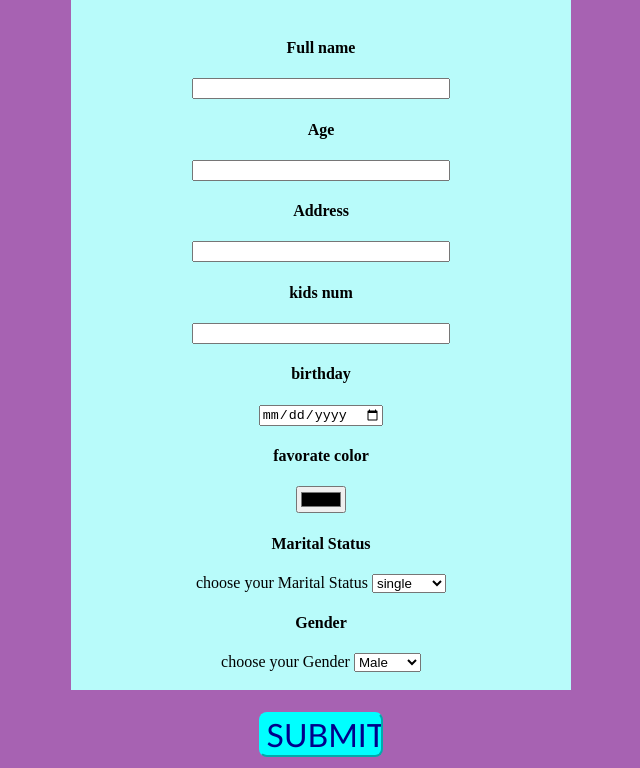
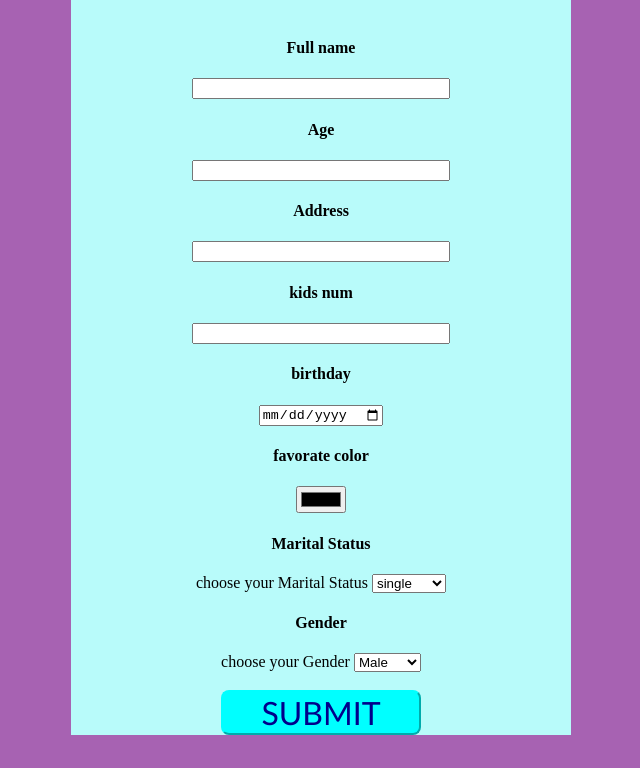
Before and after one commit to liorgarin/input, a plain HTML site: page index.html in a window 1280 px wide. Shown: the part 101-869 px from the top of the page, without its empty margins (319-959 px from the left). After the commit the page ends 847 px from the top, so only its background shows below. Drawn offline with Linux system fonts and the light colour scheme.

Commit message:
Add files via upload

```diff
--- a/index.html
+++ b/index.html
@@ -51,12 +51,10 @@
                         <option value="Female">Female</option>
                         <option value="Other">Other</option>
                     </select><br><br>
+                    <input type="submit" value="SUBMIT" style="background-color: aqua;font-size:xx-large;font-family: 'Gill Sans', 'Gill Sans MT', Calibri, 'Trebuchet MS', sans-serif;width: 40%;color:darkblue;border-color: aqua;border-radius: 8px;">
 
                 </form>
             </td>
-        </tr>
-        <tr>
-            <td><br><input type="submit" value="SUBMIT" style="background-color: aqua;font-size:xx-large;font-family: 'Gill Sans', 'Gill Sans MT', Calibri, 'Trebuchet MS', sans-serif;width: 25%;color:darkblue;border-color: aqua;border-radius: 8px;"></td>
         </tr>
     </table>
 
```
